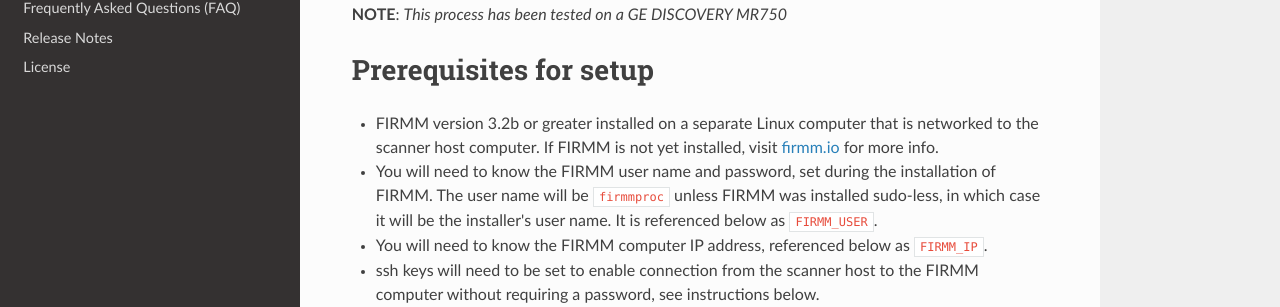
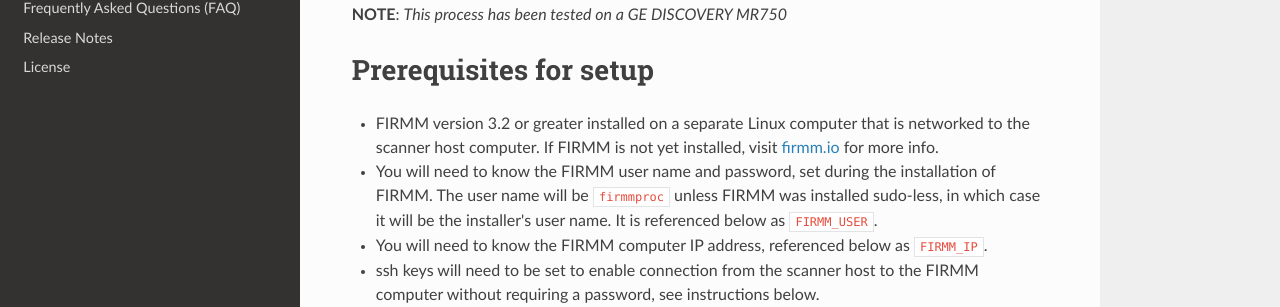
Before and after one commit to FIRMMsoftware/firmm_docs, an MkDocs documentation site: the page built from docs/ge_dicom_streaming.md, in a window 1280 px wide and 900 px high. Shown: the part 339-646 px from the top of the window. Built offline with MkDocs 1.6.1, drawn with Linux system fonts in a browser that asks for light colours; nearby versions of some CDN libraries; old or Windows-style settings are respelled for this version of MkDocs.

Commit message:
Remove "b" from GE transfer page

```diff
--- a/docs/ge_dicom_streaming.md
+++ b/docs/ge_dicom_streaming.md
@@ -3,7 +3,7 @@
 **NOTE**: *This process has been tested on a GE DISCOVERY MR750*
 
 # Prerequisites for setup
-* FIRMM version 3.2b or greater installed on a separate Linux computer that is networked to the scanner host computer. If FIRMM is not yet installed, visit [firmm.io](http://firmm.io) for more info.
+* FIRMM version 3.2 or greater installed on a separate Linux computer that is networked to the scanner host computer. If FIRMM is not yet installed, visit [firmm.io](http://firmm.io) for more info.
 * You will need to know the FIRMM user name and password, set during the installation of FIRMM. The user name will be `firmmproc` unless FIRMM was installed sudo-less, in which case it will be the installer's user name. It is referenced below as `FIRMM_USER`.
 * You will need to know the FIRMM computer IP address, referenced below as `FIRMM_IP`.
 * ssh keys will need to be set to enable connection from the scanner host to the FIRMM computer without requiring a password, see instructions below.
```
